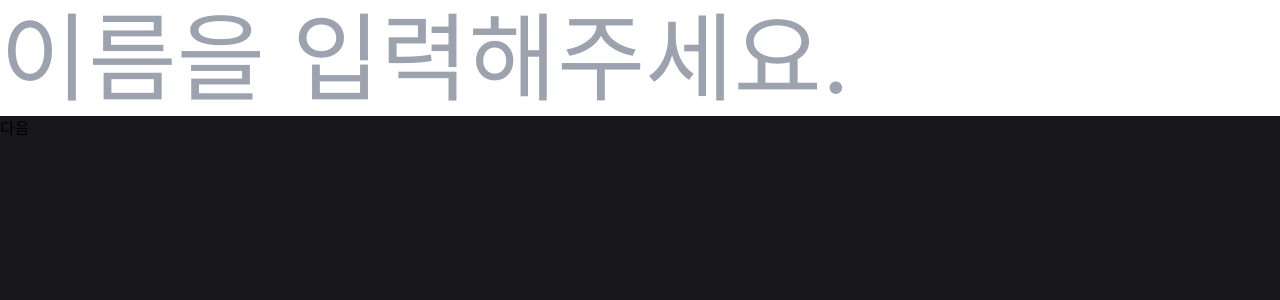
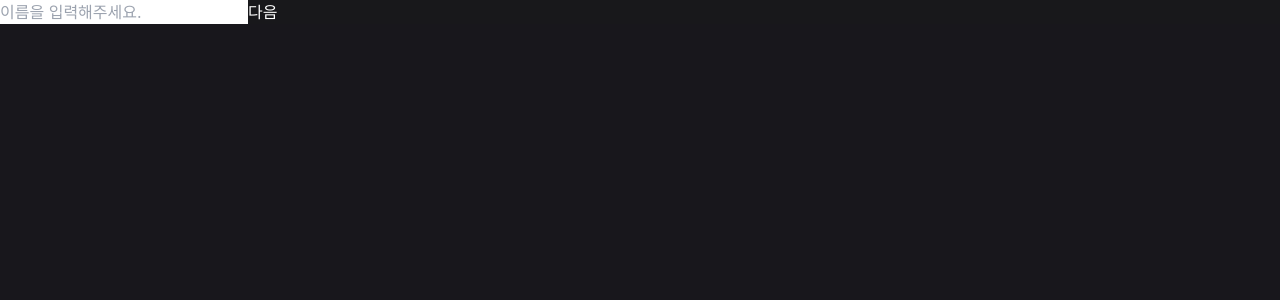
Before and after one commit to Lee-Seungje/Axios-test, a Next.js app in the folder axios-test/: page / in a window 1280 px wide. Shown: the top 300 px of the page. Built offline with nearby package versions, Linux system fonts and the light colour scheme.

Commit message:
Update file extention

```diff
--- a/axios-test/src/components/Main.js
+++ b/axios-test/src/components/Main.jsx
@@ -8,7 +8,7 @@ const Main = () => {
   const [faces, setFaces] = useState();
 
   return (
-    <div>
+    <div className="w-500">
       {step === "이름" && <Name goNext={() => setStep("나이")} />}
       {step === "나이" && <Age goNext={() => setStep("성별")} />}
       {step === "성별" && <Gender goNext={() => setStep("직무")} />}
--- a/axios-test/src/components/Name.js
+++ b/axios-test/src/components/Name.jsx
@@ -8,7 +8,7 @@ const Name = ({ goNext }) => {
   return (
     <div>
       <input
-        className="text-8xl w-100 h-100"
+        className=""
         value={name}
         placeholder="이름을 입력해주세요."
         onChange={(e) => setName(e.target.value)}
--- a/axios-test/src/styles/global.css
+++ b/axios-test/src/styles/global.css
@@ -20,4 +20,5 @@ body {
   max-width: 100vw;
   overflow-x: hidden;
   background-color: #18171c;
+  color: white;
 }
--- a/axios-test/tsconfig.json
+++ b/axios-test/tsconfig.json
@@ -25,7 +25,7 @@
     ".next/types/**/*.ts",
     "**/*.ts",
     "**/*.tsx",
-    "src/components/api.js",
+    "src/components/api.jsx",
     "next.config.js"
   ],
   "exclude": ["node_modules"]
```
Also changed, not shown: axios-test/src/components/Age.jsx (renamed from axios-test/src/components/Age.js), axios-test/src/components/Contact.jsx (renamed from axios-test/src/components/Contact.js), axios-test/src/components/Gender.jsx (renamed from axios-test/src/components/Gender.js), axios-test/src/components/Job.jsx (renamed from axios-test/src/components/Job.js), axios-test/src/components/Result.jsx (renamed from axios-test/src/components/Result.js), axios-test/src/components/camera.jsx (renamed from axios-test/src/components/camera.js).
